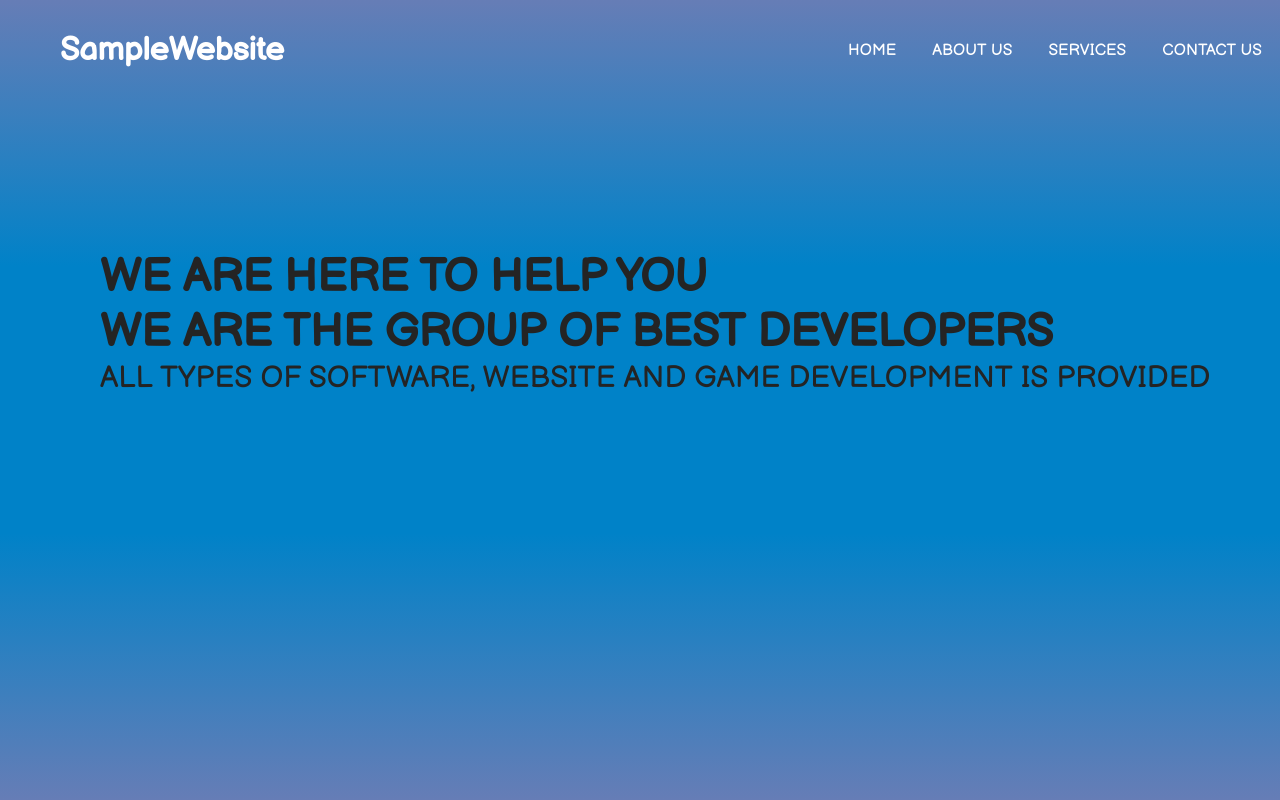
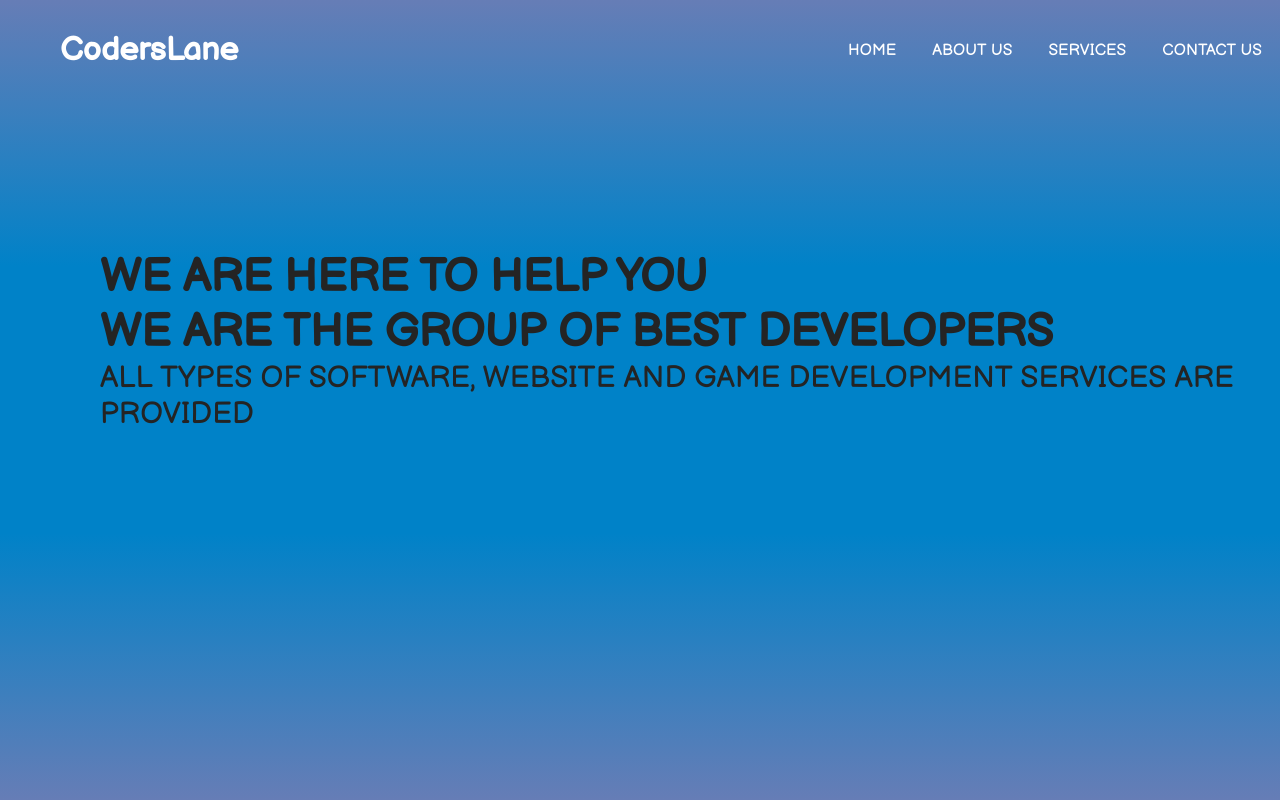
Before and after one commit to Priyanshu-CODERX/samplewebsite, a plain HTML site: page index.html in a window 1280 px wide. Drawn offline with nearby package versions, Linux system fonts and the light colour scheme.

Commit message:
Update index.html

```diff
--- a/index.html
+++ b/index.html
@@ -5,15 +5,16 @@
 		<meta name="viewport" content="width=device-width, initial-scale=1.0">
 		<meta http-equiv="X-UA-Compatible" content="ie=edge">
 		<link rel="stylesheet" type="text/css" href="style.css">
-		<title>SampleWebsite</title>
+		<title>Coderslane</title>
 		<link href="https://fonts.googleapis.com/css2?family=Balsamiq+Sans&display=swap" rel="stylesheet">
 		<link href="https://fonts.googleapis.com/css2?family=Josefin+Sans:wght@100&display=swap" rel="stylesheet">
+		<link rel="stylesheet" href="https://cdnjs.cloudflare.com/ajax/libs/animate.css/4.0.0/animate.min.css"/>
 		</head>
 		<body>
 			<header>
 				<div class="main-header">
 					<div class="logo">
-					<h1>SampleWebsite</h1>
+						<h1>CodersLane</h1>
 					</div>
 					<nav>
 						<a href="@">home</a>
@@ -26,7 +27,7 @@
 					<section class="center-section">
 						<h2>We Are Here To Help You</h2>
 						<h1>We are the group of best developers</h1>
-					<p>All types of software, website and game development is provided</p>
+						<p>All types of software, website and game development services are provided</p>
 					</section>
 				</main>
 			</header>
```
Lines whose indentation alone changed are shown as unchanged.
